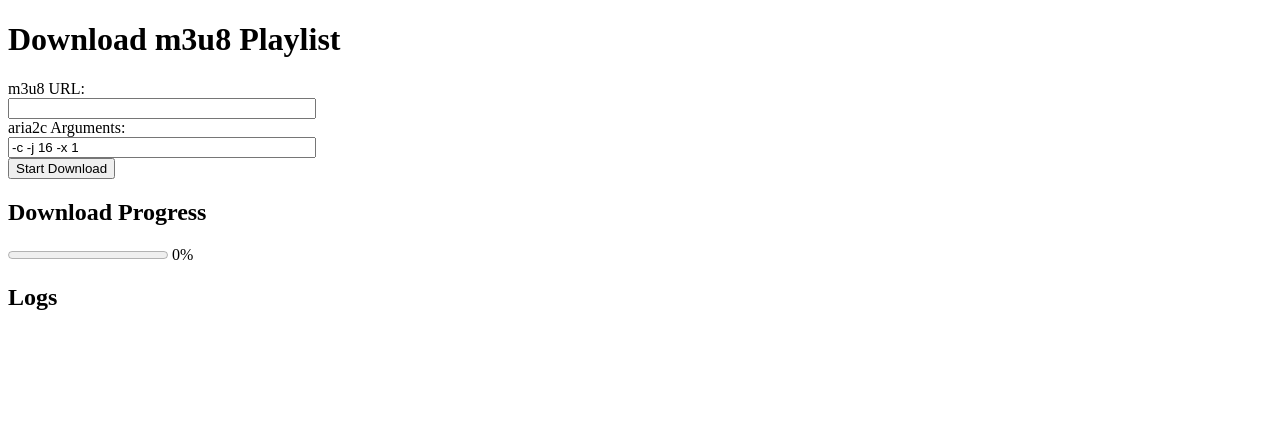
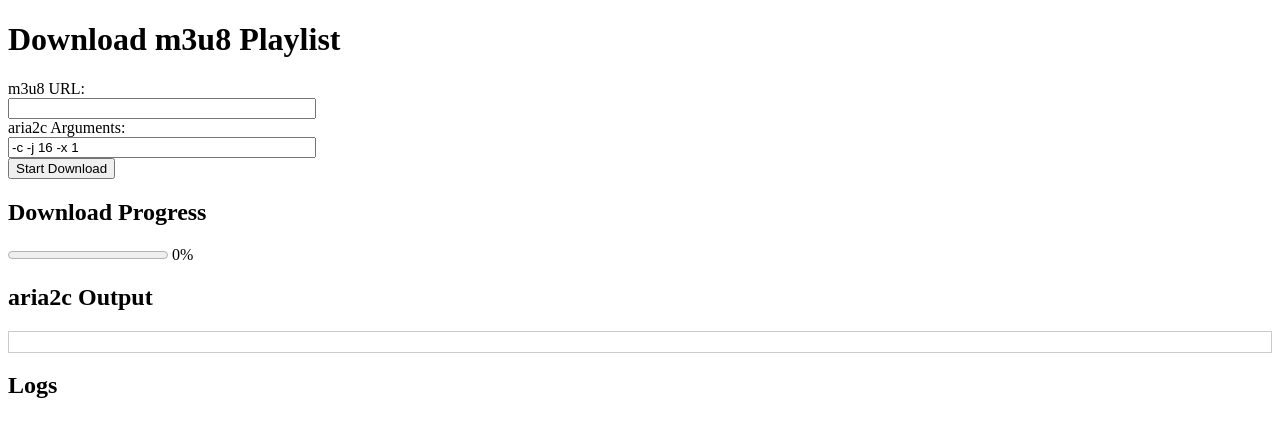
Before and after one commit to chaosWsF/Python-Toolkits, a Flask app: page / in a window 1280 px wide. Shown: the top 437 px of the page. Run offline with Flask 3, Linux system fonts and the light colour scheme; some libraries are stand-ins or nearby versions.

Commit message:
add aria2c output

```diff
--- a/video_scrapper/app.py
+++ b/video_scrapper/app.py
@@ -19,7 +19,7 @@ app.config['SECRET_KEY'] = secret_key
 socketio = SocketIO(app)
 
 # Global variables to track progress and logs
-progress_data = {'progress': 0, 'logs': []}
+progress_data = {'progress': 0, 'logs': [], 'aria2c_output': []}
 download_thread = None
 
 
@@ -27,6 +27,7 @@ class MyLogger:
     """Custom logger class to capture messages"""
     def __init__(self):
         self.messages = []
+        self.aria2c_output = []
 
     def debug(self, msg):
         pass    # Ignore debug messages
@@ -36,6 +37,10 @@ class MyLogger:
 
     def error(self, msg):
         self.messages.append(msg)
+
+    def aria2c_log(self, msg):
+        self.aria2c_output.append(msg)
+        socketio.emit('aria2c_output', {'output': msg})
 
 
 def progress_hook(d):
@@ -58,6 +63,7 @@ def download_video(url, aria2c_args):
     global progress_data
     progress_data['progress'] = 0
     progress_data['logs'] = []
+    progress_data['aria2c_output'] = []
 
     logger = MyLogger()
     ydl_opts = {
@@ -65,6 +71,7 @@ def download_video(url, aria2c_args):
         'progress_hooks': [progress_hook],
         'external_downloader': 'aria2c',
         'external_downloader_args': aria2c_args.split(),
+        'verbose': True
     }
 
     try:
@@ -88,6 +95,7 @@ def download_video(url, aria2c_args):
         progress_data['progress'] = 100
         socketio.emit('progress_update', {'progress': 100})
         socketio.emit('logs_update', {'logs': progress_data['logs']})
+        socketio.emit('aria2c_output', {'output': 'Download finished'})
 
 
 @app.route('/')
--- a/video_scrapper/templates/index.html
+++ b/video_scrapper/templates/index.html
@@ -62,6 +62,8 @@
     <h2>Download Progress</h2>
     <progress id="progress" value="0" max="100"></progress>
     <span id="progress_text">0%</span>
+    <h2>aria2c Output</h2>
+    <div id="aria2c_output" style="max-height: 200px; overflow-y: scroll; border: 1px solid #ccc; padding: 10px;"></div>
     <h2>Logs</h2>
     <div id="logs"></div>
 </body>
```
Also changed, not shown: video_scrapper/README.md.
